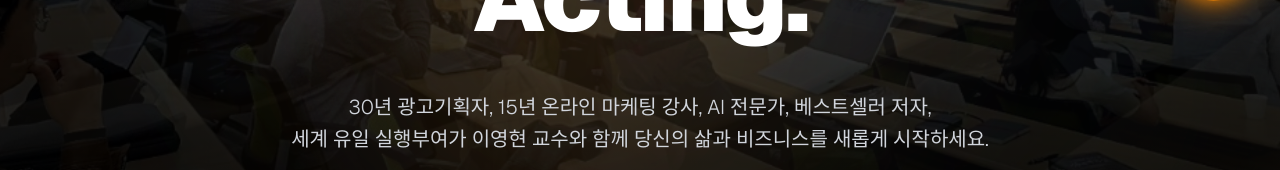
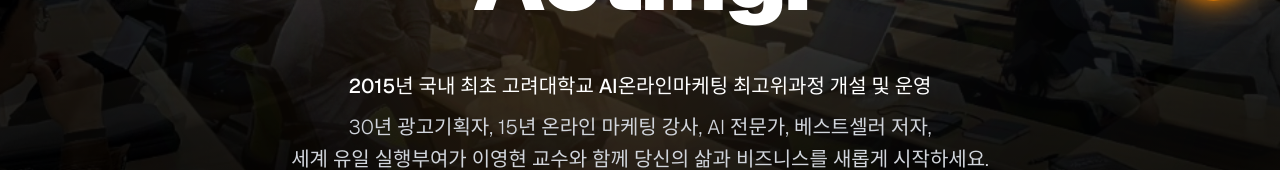
Before and after one commit to inewscom100454-spec/younghyun-homepage, a Next.js app: page / in a window 1280 px wide. Shown: the part 442-612 px from the top of the page. Built offline with nearby package versions, Linux system fonts and the light colour scheme; no server answers.

Commit message:
feat(hero): 30년 광고기획자 상단에 고려대 AI온라인마케팅 과정 문구 추가

```diff
--- a/src/components/Hero.tsx
+++ b/src/components/Hero.tsx
@@ -69,6 +69,9 @@
           </h1>
 
           <p className="mt-4 sm:mt-6 text-base sm:text-lg md:text-xl text-gray-300 max-w-4xl mx-auto font-light leading-relaxed break-keep">
+            <span className="block text-white font-medium mb-1.5 sm:mb-2">
+              2015년 국내 최초 고려대학교 AI온라인마케팅 최고위과정 개설 및 운영
+            </span>
             30년 광고기획자, 15년 온라인 마케팅 강사, AI 전문가, 베스트셀러 저자,<br className="hidden md:block"/>
             세계 유일 실행부여가 이영현 교수와 함께 당신의 삶과 비즈니스를 새롭게 시작하세요.
           </p>
```
